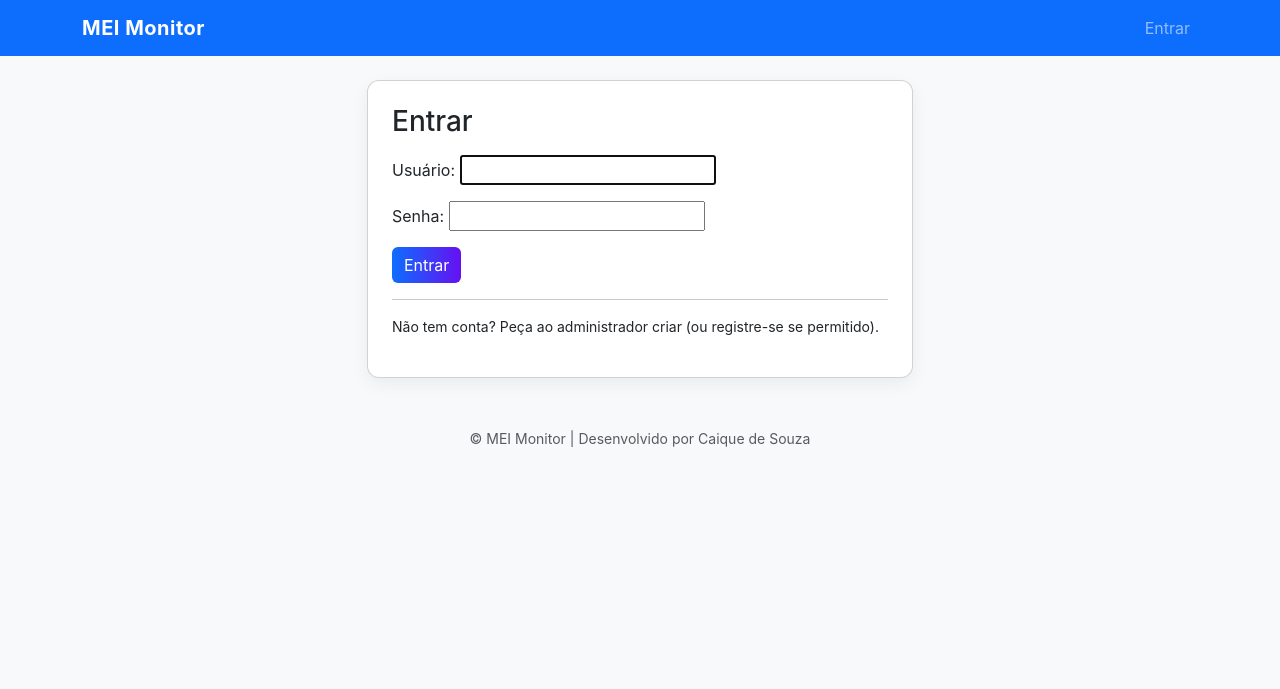
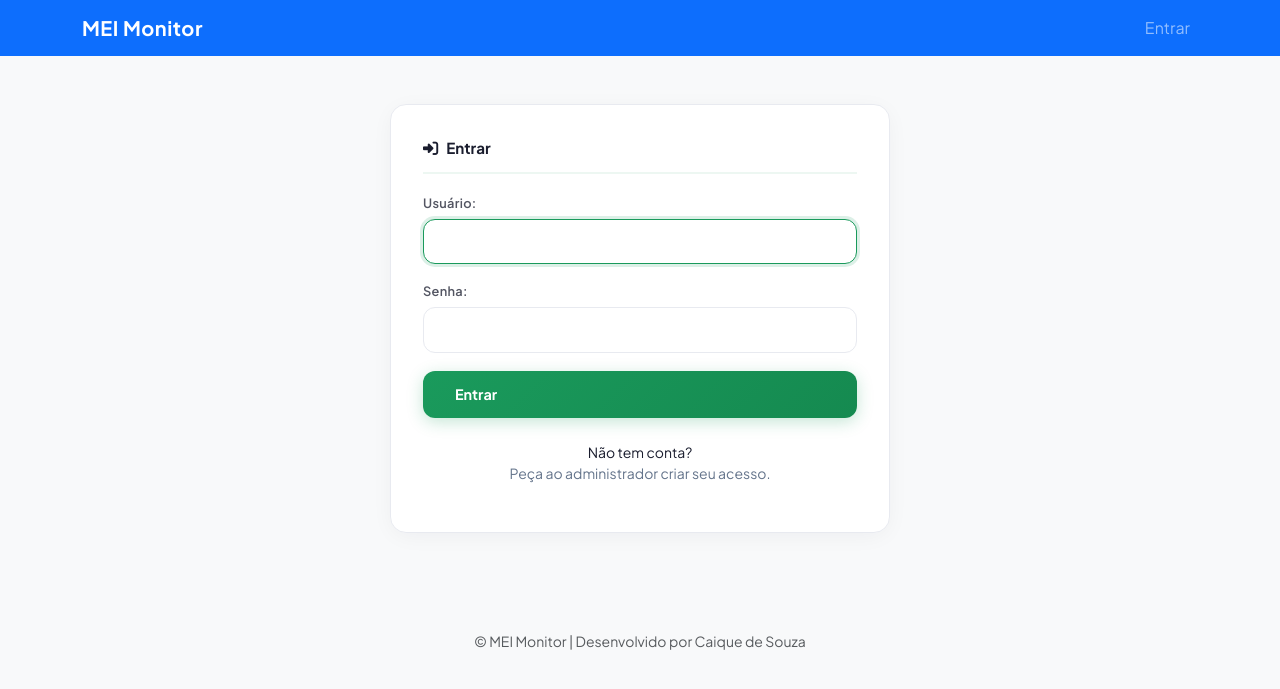
Before and after one commit to 95Caique/mei_monitor, a Django app: page /accounts/login/ in a window 1280 px wide. Shown: the top 689 px of the page. Run offline with Django 5.2, Linux system fonts and the light colour scheme.

Commit message:
FIX: Ajuste visual na tela de login, aplicando as cores e formatação padrão do sistema

```diff
--- a/templates/accounts/login.html
+++ b/templates/accounts/login.html
@@ -1,30 +1,54 @@
 {% extends "base.html" %}
+{% load static %}
 
 {% block title %}Entrar - MEI Monitor{% endblock %}
 
+{% block extra_css %}
+<link rel="stylesheet" href="{% static 'css/create_invoice.css' %}">
+<link rel="stylesheet" href="{% static 'css/admin-panel.css' %}">
+{% endblock %}
+
 {% block content %}
-<div class="row justify-content-center">
-    <div class="col-md-6">
-        <div class="card p-4 card-mei">
-            <h3 class="card-title mb-3">Entrar</h3>
-            <form method="post" action="">
+<div class="invoice-page">
+    <!-- FORM -->
+    <div class="form">
+        <div class="form-card" style="max-width:500px; margin:0 auto;">
+            <div class="form-section-title">
+                <i class="fa-solid fa-right-to-bracket"></i> Entrar
+            </div>
+
+            <form method="post">
                 {% csrf_token %}
+
                 {{ form.non_field_errors }}
-                <div class="mb-3">
+
+                <div class="form-group">
                     {{ form.username.label_tag }}
                     {{ form.username }}
                     {{ form.username.errors }}
                 </div>
-                <div class="mb-3">
+
+                <div class="form-group">
                     {{ form.password.label_tag }}
                     {{ form.password }}
                     {{ form.password.errors }}
                 </div>
-                <button type="submit" class="btn btn-primary">Entrar</button>
+
+                <button type="submit" class="btn-submit" style="width:100%;">
+                    Entrar
+                </button>
             </form>
-            <hr>
-            <p class="small">Não tem conta? Peça ao administrador criar (ou registre-se se permitido).</p>
+
+            <div style="margin-top:1.5rem; text-align:center;">
+                <p class="small">
+                    Não tem conta? <br>
+                    <span style="color:var(--text-secondary,#64748b)">
+                        Peça ao administrador criar seu acesso.
+                    </span>
+                </p>
+            </div>
         </div>
     </div>
+
 </div>
 {% endblock %}
--- a/templates/admin_panel/users_list.html
+++ b/templates/admin_panel/users_list.html
@@ -28,7 +28,7 @@
     <div class="form">
         <div class="form-card">
             <div class="form-section-title">
-                <span>👥</span> MEIs Cadastrados
+                <i class="fa-solid fa-users"></i>MEIs Cadastrados
             </div>
             <p class="table-count">Total: {{ users_with_empresas|length }} registro(s)</p>
             {% if users_with_empresas %}
```
